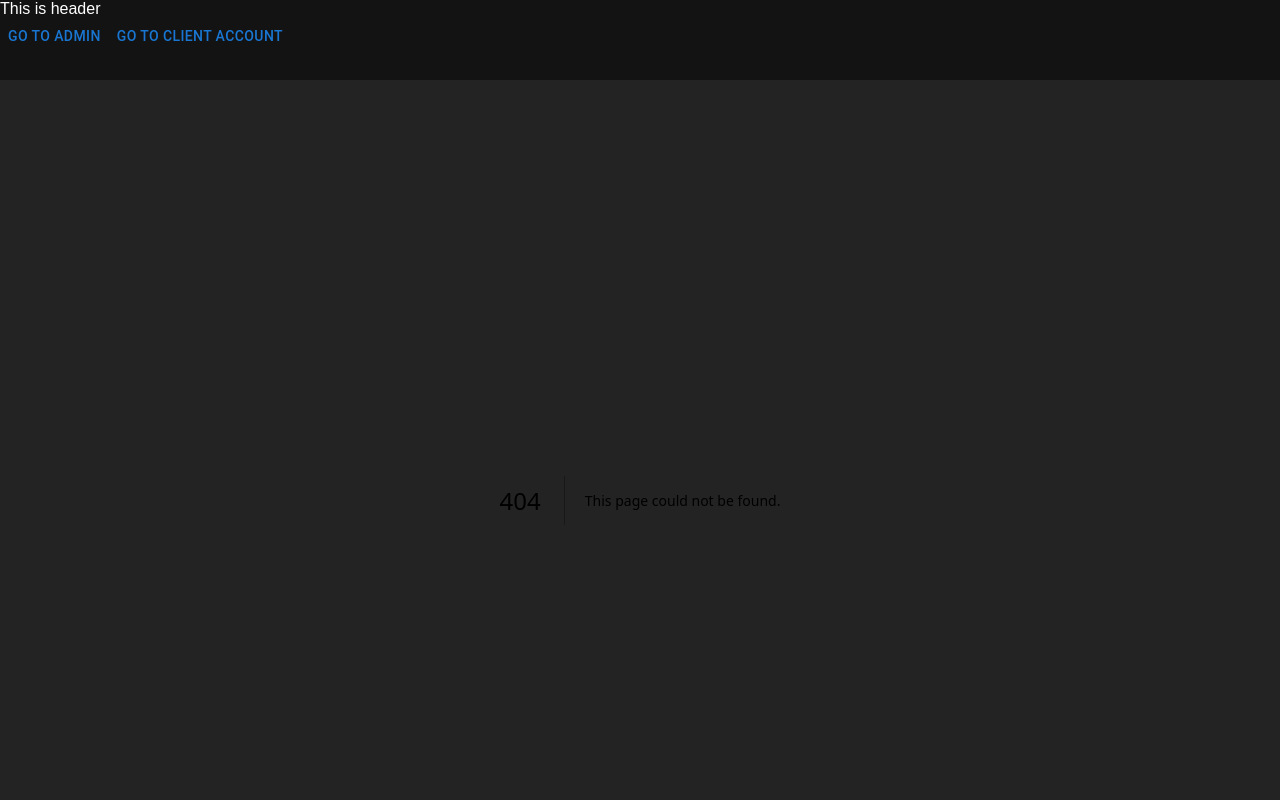
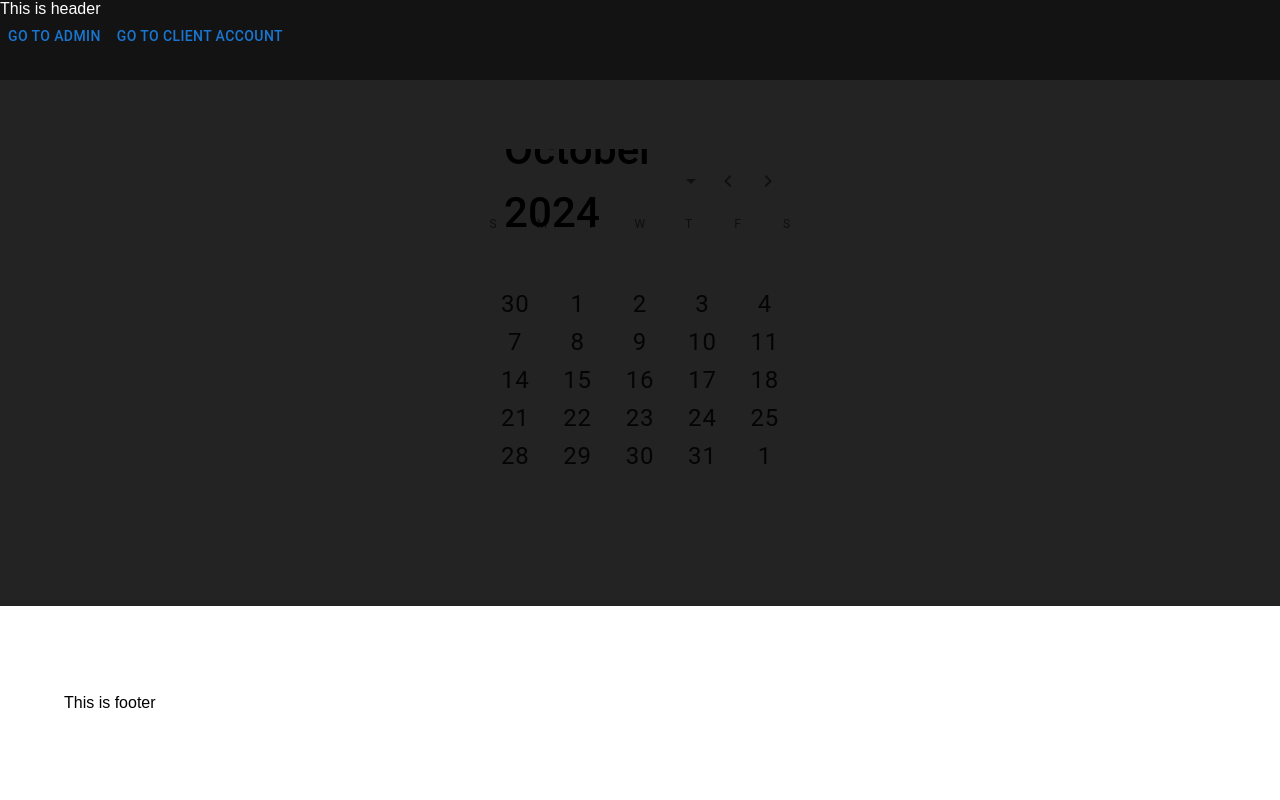
Before and after one commit to Kvazark/EventManagement_next, a Next.js app: page /client/calendar in a window 1280 px wide. Before the commit this address had no page. Shown: the top 800 px of the page. Built offline with nearby package versions, Linux system fonts and the light colour scheme.

Commit message:
feat: init calendar

```diff
--- /dev/null
+++ b/app/client/calendar/calendar.scss
@@ -0,0 +1,69 @@
+.MuiDateCalendar-root{
+	//background: aquamarine;
+	width: 1000px;
+	min-height: 80%;
+}
+.MuiPickersFadeTransitionGroup-root{
+	font-size: 42px;
+	flex: 1;
+}
+.MuiDayCalendar-root{
+	display: flex;
+	flex-direction: column;
+	gap: 16px;
+}
+
+.MuiTypography-root {
+	font-size: 36px;
+}
+.MuiDayCalendar-header{
+	gap: 7%;
+}
+///Недели
+.MuiTypography-root{
+	width: 54px;
+	height: 54px;
+}
+
+.MuiPickersSlideTransition-root{
+	flex: 1;
+	display: flex;
+	overflow: unset;
+}
+
+.MuiDayCalendar-monthContainer{
+	margin: 24px 0 0 0;
+}
+
+.MuiDayCalendar-weekContainer{
+	margin: 0 0 7% 0;
+	gap: 7%;
+}
+.MuiBadge-root{
+	.MuiButtonBase-root{
+		font-size: 24px;
+	}
+
+	button.MuiButtonBase-root.MuiPickersDay-root.Mui-selected {
+		background: var(--accent-color);
+	}
+	button.MuiButtonBase-root[aria-current="date"] {
+		border: 3px solid var(--accent-color);
+	}
+}
+///дни
+.MuiPickersDay-root{
+	//background: antiquewhite;
+	width: 54px;
+	height: 54px;
+	color: var(--white-color);
+}
+
+
+
+//button.MuiButtonBase-root.MuiPickersDay-root:not(.Mui-selected) {
+//	border: 3px solid var(--accent-color);
+//}
+//button.MuiButtonBase-root-MuiPickersDay-root:not(.Mui-selected){
+//	border: 3px solid var(--accent-color);
+//}
--- /dev/null
+++ b/app/client/calendar/page.tsx
@@ -0,0 +1,105 @@
+'use client';
+import React, { useEffect, useState } from 'react';
+import { Box, Drawer, Typography, Button, Badge } from '@mui/material';
+import { DateCalendar } from '@mui/x-date-pickers/DateCalendar';
+import {
+	LocalizationProvider,
+	PickersDay,
+	PickersDayProps,
+} from '@mui/x-date-pickers';
+import { AdapterDayjs } from '@mui/x-date-pickers/AdapterDayjs';
+import { Dayjs } from 'dayjs';
+import './calendar.scss';
+
+// Пример данных о конференциях
+const events = [
+	{
+		id: '1',
+		title: 'Cybersecurity Awareness Conference',
+		date: '2024-11-20',
+		description: 'Learn about the latest in cybersecurity.',
+	},
+	{
+		id: '2',
+		title: 'Data Science and Analytics Conference',
+		date: '2024-12-05',
+		description: 'Explore data science trends and techniques.',
+	},
+];
+
+function ServerDay(
+	props: PickersDayProps<Dayjs> & { highlightedDays?: string[] }
+) {
+	const { highlightedDays = [], day, outsideCurrentMonth, ...other } = props;
+
+	const isHighlighted =
+		!outsideCurrentMonth && highlightedDays.includes(day.format('YYYY-MM-DD'));
+
+	return (
+		<Badge
+			key={day.toString()}
+			overlap='circular'
+			badgeContent={isHighlighted ? '🌟' : undefined} // Значок для отмеченных дней
+		>
+			<PickersDay {...other} day={day} />
+		</Badge>
+	);
+}
+
+export const ConferenceCalendar = () => {
+	const [selectedEvent, setSelectedEvent] = useState(null);
+	const [drawerOpen, setDrawerOpen] = useState(false);
+	const [highlightedDays, setHighlightedDays] = useState<string[]>([]);
+
+	useEffect(() => {
+		// Извлекаем даты конференций в формате YYYY-MM-DD
+		const daysToHighlight = events.map((event) => event.date);
+		setHighlightedDays(daysToHighlight);
+	}, []);
+
+	const handleDateClick = (date: Dayjs) => {
+		const event = events.find(
+			(event) => event.date === date.format('YYYY-MM-DD')
+		);
+		if (event) {
+			setSelectedEvent(event);
+			setDrawerOpen(true);
+		}
+	};
+
+	const handleCloseDrawer = () => {
+		setDrawerOpen(false);
+		setSelectedEvent(null);
+	};
+
+	return (
+		<LocalizationProvider dateAdapter={AdapterDayjs}>
+			<Box display='flex' alignItems='center' width='100%' flex='1'>
+				<DateCalendar
+					onClickDay={handleDateClick}
+					renderLoading={() => <div>Loading...</div>}
+					slots={{
+						day: (dayProps) => (
+							<ServerDay {...dayProps} highlightedDays={highlightedDays} />
+						),
+					}}
+				/>
+				{/*<Drawer anchor='right' open={drawerOpen} onClose={handleCloseDrawer}>*/}
+				{/*	<Box p={2} width={300} role='presentation'>*/}
+				{/*		{selectedEvent && (*/}
+				{/*			<>*/}
+				{/*				<Typography variant='h6'>{selectedEvent.title}</Typography>*/}
+				{/*				<Typography variant='body2'>*/}
+				{/*					{selectedEvent.description}*/}
+				{/*				</Typography>*/}
+				{/*				<Button onClick={handleCloseDrawer}>Закрыть</Button>*/}
+				{/*			</>*/}
+				{/*		)}*/}
+				{/*	</Box>*/}
+				{/*</Drawer>*/}
+			</Box>
+		</LocalizationProvider>
+	);
+};
+
+export default ConferenceCalendar;
--- a/app/layoutStyled.scss
+++ b/app/layoutStyled.scss
@@ -2,13 +2,12 @@
 	display: flex;
 	flex-direction: column;
 	min-height: 100vh;
-	height: 100%;
 }
 
 .wrapper-page{
+	display: flex;
 	flex: 1;
 	padding: 20px 10%;
-	height: 100%;
 	background: var(--background-light-gray);
 
 	@media screen and (width <= 800px) {
--- a/package.json
+++ b/package.json
@@ -19,11 +19,13 @@
     "@emotion/styled": "11.11.5",
     "@hookform/resolvers": "3.9.0",
     "@mui/icons-material": "^6.1.4",
-    "@mui/material": "6.1.4",
+    "@mui/material": "^6.1.4",
+    "@mui/x-date-pickers": "^7.21.0",
     "@reduxjs/toolkit": "^2.2.7",
     "@types/redux-persist": "^4.3.1",
     "classnames": "2.3.2",
     "clsx": "2.1.1",
+    "dayjs": "^1.11.13",
     "next": "14.2.14",
     "postcss": "^8.4.47",
     "react": "18.2.0",
```
Also changed, not shown: src/pages/eventDetail/_eventDetailPage.tsx (+20 -19 lines), 2 other files (tests, documents, lock files or other folders).
